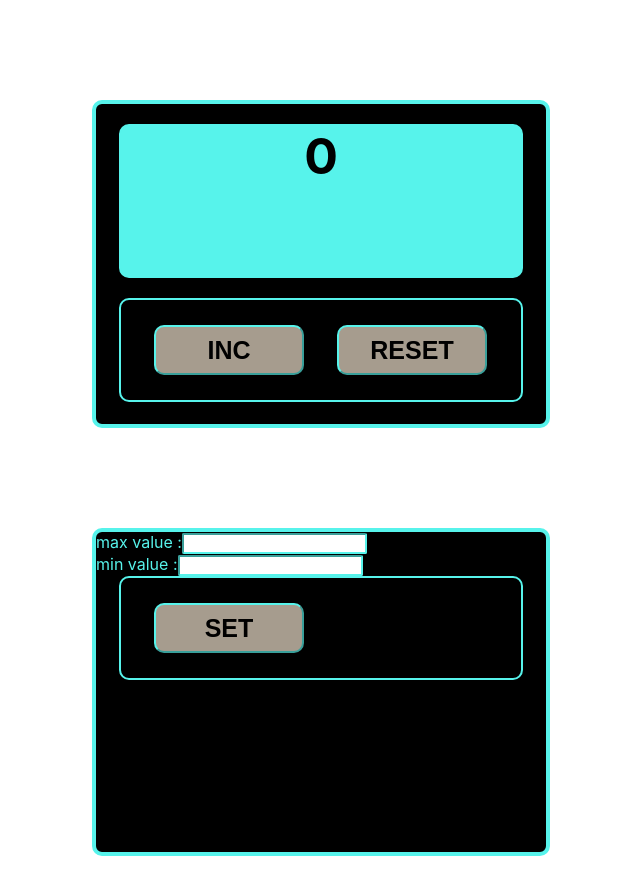
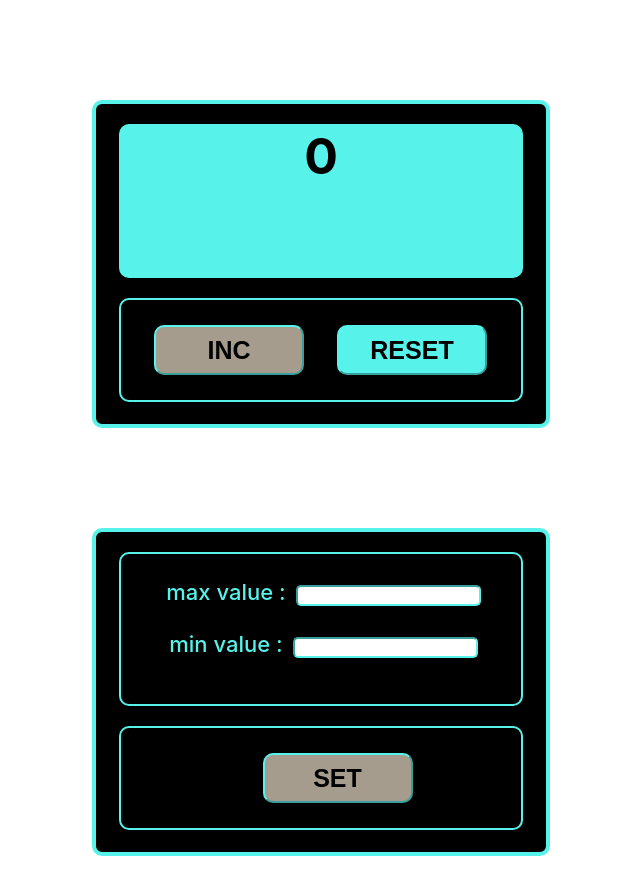
Before and after one commit to RuslanZhavoronkov/counterAdvanced_part1, a React (Create React App) app: page / in a window 1280 px wide. Shown: the top 894 px of the page, without its empty margins (319-959 px from the left). Built offline with nearby package versions, Linux system fonts and the light colour scheme.

Commit message:
setting counter part2

```diff
--- a/src/App.tsx
+++ b/src/App.tsx
@@ -18,11 +18,11 @@ function App() {
 
 
 
+
   const increaseCounter = () => {
     if (counter < maxValue) {
       setCounter(counter + 1);
     }
-
   }
 
   const resetCounter = () => {
@@ -34,6 +34,7 @@ function App() {
 
     setMaxValue(value);
     value > startValue && value >= 0 ? setMessage(firstMessage) : setMessage(warningMessage)
+    setCounter(0)
   }
 
 
@@ -41,13 +42,21 @@ function App() {
   const changeStartValue = (value: number) => {
     setStartValue(value);
     value < maxValue && value >= 0 ? setMessage(firstMessage) : setMessage(warningMessage)
+    setCounter(0)
+
   }
 
 
   // setting the minimum value
   const settingMinimumValue = () => {
-    setMessage('')
-    setCounter(startValue)
+
+    if (startValue < maxValue && startValue >= 0 && maxValue > 0) {
+      setMessage('')
+      setCounter(startValue)
+    } else {
+      setMessage('Incorrect value!')
+    }
+
   }
 
   return (
@@ -56,6 +65,7 @@ function App() {
       <MainNumberCounter
         message={message}
         counter={counter}
+        startValue={startValue}
         maxValue={maxValue}
         increaseCounter={increaseCounter}
         resetCounter={resetCounter} />
@@ -67,6 +77,7 @@ function App() {
         changeStartValue={changeStartValue}
         changeMaxValue={changeMaxValue}
         settingMinimumValue={settingMinimumValue}
+        message={message}
       />
 
     </div>
--- a/src/components/Input/input.module.css
+++ b/src/components/Input/input.module.css
@@ -1,16 +1,20 @@
 .textValue {
-color: rgb(87, 243, 235);
+    color: rgb(87, 243, 235);
+    font-size: 22px;
+    font-weight: 500;
+
 }
 
 .input {
     border-color: rgb(87, 243, 235);
-    border-radius: 2px;
+    border-radius: 5px;
+    margin-left: 10px;
 }
 
 
 .warning {
     background-color: rgb(240, 72, 72);
-    border-color:rgb(240, 72, 72)
+    border-color: rgb(240, 72, 72)
 }
 
 .inputContainer {
--- a/src/components/MainCounterCustomizer/MainCounterCustomizer.module.css
+++ b/src/components/MainCounterCustomizer/MainCounterCustomizer.module.css
@@ -1,7 +1,7 @@
 .inputArea {
     height: 320px;
     width: 450px;
-    border: 4px solid rgb(87, 243, 235);
+    border: 4px solid  rgb(87, 243, 235);
     border-radius: 10px;
     margin: 100px auto;
     background-color:black
@@ -18,5 +18,25 @@
     margin-left: auto;
     margin-right: auto;
     background-color: black;
+    text-align: center;
+}
+
+
+.inputBox {
+    height: 150px;
+    border: 2px solid rgb(87, 243, 235);
+    border-radius: 10px;
+    width: 400px;
+    margin-top: 20px;
+    margin-bottom: 20px;
+    margin-left: auto;
+    margin-right: auto;
+    background-color:black;
+    text-align: center;
+}
+
+.input {
+    margin-top: 25px;
+    margin-left: 10px;
 
 }
--- a/src/components/MainCounterCustomizer/MainCounterCustomizer.tsx
+++ b/src/components/MainCounterCustomizer/MainCounterCustomizer.tsx
@@ -5,6 +5,7 @@ type PropsMainCounterCustomizerType = {
     counter: number
     startValue: number
     maxValue: number
+    message: string
     changeStartValue: (value: number) => void
     changeMaxValue: (value: number) => void
     settingMinimumValue: () => void
@@ -16,14 +17,22 @@ type PropsMainCounterCustomizerType = {
 export const MainCounterCustomizer: React.FC<PropsMainCounterCustomizerType> = (props) => {
 
     const inputMaxValueColor = props.maxValue != 0 && props.startValue === props.maxValue || props.maxValue < 0 || props.maxValue < props.startValue ? 'red' : 'black'
-    const inputMinValueColor = props.startValue != 0 && props.startValue === props.maxValue || props.startValue < 0 ? 'red' : 'black'
-    const buttonColor = props.counter === props.startValue ? 'grey' : 'aquamarine'
+    const inputMinValueColor = props.startValue != 0 && props.startValue === props.maxValue || props.startValue < 0 || props.startValue > props.maxValue ? 'red' : 'black'
+    const buttonSetColor = !props.message || props.startValue < 0 || props.startValue >= props.maxValue ? 'grey' : 'aquamarine'
+    // const buttonColor = props.counter === props.startValue ? 'grey' : 'aquamarine'
+
     return (
         <div className={s.inputArea}>
-            <Input name={'max value'} callBack={props.changeMaxValue} color={inputMaxValueColor} />
-            <Input name={'min value'} callBack={props.changeStartValue} color={inputMinValueColor} />
+            <div className={s.inputBox}>
+                <div className={s.input}>
+                    <Input name={'max value'} callBack={props.changeMaxValue} color={inputMaxValueColor} />
+                </div>
+                <div className={s.input}>
+                    <Input name={'min value'} callBack={props.changeStartValue} color={inputMinValueColor} />
+                </div>
+            </div>
             <div className={s.buttonArea}>
-                <Button name={'SET'} callBack={props.settingMinimumValue} color={buttonColor} />
+                <Button name={'SET'} callBack={props.settingMinimumValue} color={buttonSetColor} />
             </div>
         </div>
     )
--- a/src/components/MainNumberCounter/MainNumberCounter.tsx
+++ b/src/components/MainNumberCounter/MainNumberCounter.tsx
@@ -5,6 +5,7 @@ import s from './MainNumberCounter.module.css'
 type PropsMainNumberCounterType = {
   message: string
   counter: number
+  startValue: number
   maxValue: number
   increaseCounter: () => void
   resetCounter: () => void
@@ -12,17 +13,18 @@ type PropsMainNumberCounterType = {
 
 
 
+export const MainNumberCounter: React.FC<PropsMainNumberCounterType> = (props) => {
 
-
-export const MainNumberCounter: React.FC<PropsMainNumberCounterType> = (props) => {
+  const buttonIncColor = props.message || props.counter === props.maxValue ? 'grey' : 'aquamarine'
   return (
     <div className={s.counterArea}>
       <Counter
-        counter={props.message? props.message: props.counter}
-        color={props.counter === 0 || props.counter < props.maxValue ? 'black' : 'red'}/>
+        counter={props.message ? props.message : props.counter}
+        color={props.counter === 0 || props.counter < props.maxValue ? 'black' : 'red'} />
       <div className={s.buttonArea}>
-          <Button name={'INC'} callBack={props.increaseCounter} color={props.counter < props.maxValue ? 'aquamarine' : 'grey'} />
-          <Button name={'RESET'} callBack={props.resetCounter} color={props.counter > 0 ? 'aquamarine' : 'grey'} />
+        {/* <Button name={'INC'} callBack={props.increaseCounter} color={props.counter < props.maxValue ? 'aquamarine' : 'grey'} /> */}
+        <Button name={'INC'} callBack={props.increaseCounter} color={buttonIncColor} />
+        <Button name={'RESET'} callBack={props.resetCounter} color={props.message ? 'grey' : 'aquamarine'} />
       </div>
 
     </div>
```
Lines whose indentation alone changed are shown as unchanged.
